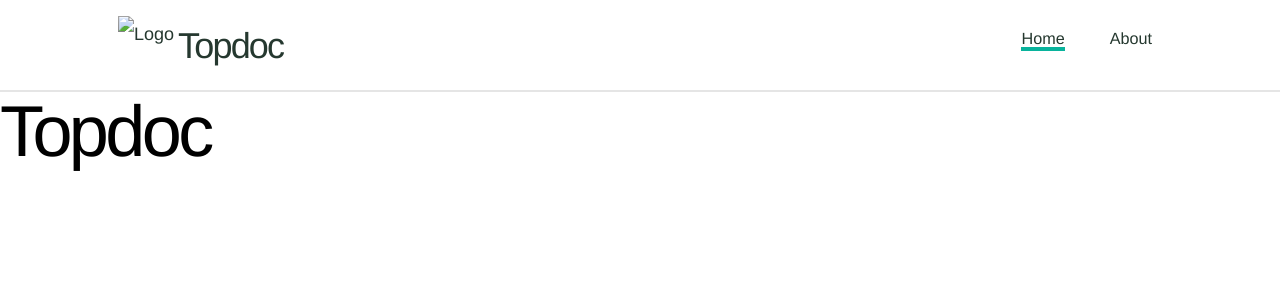
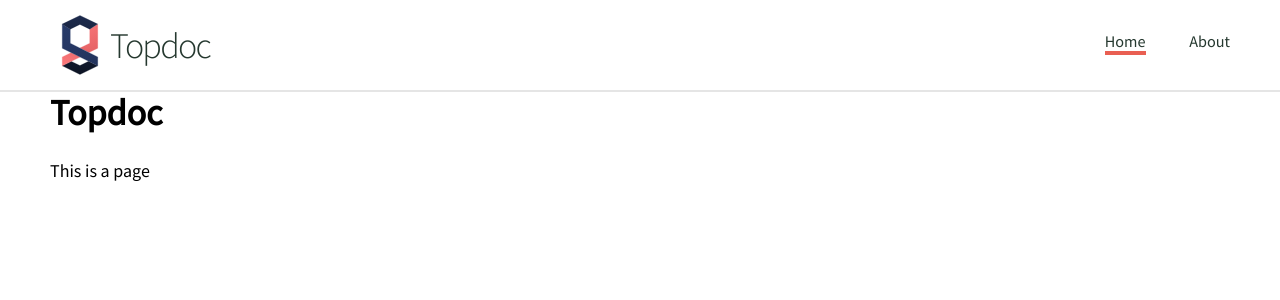
Before and after one commit to Topdoc/topdoc.github.io, a Jekyll site: the page built from index.md, in a window 1280 px wide. Shown: the top 300 px of the page. Built offline with Jekyll 4.4.1, drawn with Linux system fonts in a browser that asks for light colours.

Commit message:
added layout

```diff
--- a/_layouts/default.html
+++ b/_layouts/default.html
@@ -5,25 +5,32 @@
   <meta charset="utf-8">
   <title>Topdoc</title>
   <link rel="stylesheet" href="/css/style.css">
+  <link href="https://fonts.googleapis.com/css?family=Source+Sans+Pro:300,400" rel="stylesheet">
 </head>
 
 <body>
   <header class="site-header">
-    <div class="wrap">
+    <div class="content">
       <a href="/" class="logo">
-        <img src="assets/images/logo.svg" alt="Logo">
-        <span class="header">Topdoc</span>
+        <img src="/img/logo.svg" alt="Logo">
+        <h1 class="header">Topdoc</h1>
       </a>
-      <nav>
-        <a href="/" class="selected">Home</a>
-        <a href="/about/" class="">About</a>
+      <nav class="site-nav">
+        <ul>
+          <li><a href="/" class="selected">Home</a></li>
+          <li><a href="/about/" class="">About</a></li>
+        </ul>
       </nav>
     </div>
   </header>
-  <h1>Topdoc</h1>
-  <section>
-    {{ content }}
-  </section>
+  <main>
+    <div class="content">
+      <h1>Topdoc</h1>
+      <section>
+        {{ content }}
+      </section>
+    </div>
+  </main>
   <footer></footer>
 </body>
 
--- a/css/style.css
+++ b/css/style.css
@@ -1,63 +1,76 @@
-* {
-    margin: 0;
-    padding: 0;
-    -webkit-text-size-adjust: none
-}
-body {
-  font-family: source-sans-pro, Source Sans Pro, Helvetica, Arial, sans-serif, sans-serif;
+:root {
   font-size: 18px;
-  margin-top: 90px
 }
 
-h1, h2, h3, h4, h5, h6 {
-  font-size: 100%;
-  font-weight: 300
+body {
+  font-family: 'Source Sans Pro', sans-serif;
+  margin-top: 90px;
 }
 
-h1 {
-  font-size: 4em;
-  font-weight: 500;
-  letter-spacing: -.05em
+.logo {
+  display: flex;
+  align-items: center;
 }
 
-h2 {
-  font-size: 2.2em
+.logo img {
+  width: 60px;
+  height: 60px;
+  display: inline-block;
 }
 
-h3 {
-  font-size: 1.4em
+.content {
+  width: 100%;
+  max-width: 1200px;
+  margin: 0 auto;
+  position: relative;
+  box-sizing: border-box;
+  padding-left: 10px;
+  padding-right: 10px;
 }
 
-h4 {
-  font-size: 1.8em;
-  font-weight: 200
+.site-nav {
+  height: 32px;
 }
 
-a {
-  color: #00a99d;
-  text-decoration: none
+.site-nav ul {
+  list-style: none;
+  margin: 0;
+  padding: 0;
 }
 
-a:hover {
-  color: #00a99d
+.site-nav li {
+  display: inline-block;
 }
 
-.wrap {
-  width: 80%;
-  max-width: 1200px;
-  margin: 0 auto;
-  position: relative
+.site-header a {
+  text-decoration: none;
+  color: #25382f;
+}
+
+.site-nav a {
+  margin-left: 40px;
+  font-weight: 400;
+  font-size: 0.9rem;
+}
+
+.site-nav .selected {
+  border-bottom: 4px solid #e95f52;
 }
 
 .site-header {
+  box-sizing: border-box;
+  height: 90px;
   position: fixed;
-  height: 90px;
-  background: #fff;
-  background: rgba(255, 255, 255, 0.9);
+  width: 100%;
   left: 0;
-  right: 0;
   top: 0;
-  z-index: 99
+}
+
+.site-header h1 {
+  letter-spacing: -.05em;
+  font-size: 2rem;
+  font-weight: 300;
+  margin: 0;
 }
 
 .site-header::after {
@@ -66,252 +79,12 @@ a:hover {
   left: 0;
   bottom: -2px;
   right: 0;
-  border-bottom: 2px solid rgba(0, 0, 0, 0.1)
+  border-bottom: 2px solid rgba(0, 0, 0, 0.1);
 }
 
-.site-header .wrap {
-  padding: 28px 0 10px
+.site-header .content {
+  display: flex;
+  justify-content: space-between;
+  align-items: center;
+  height: 100%;
 }
-
-.site-header a {
-  color: #25382f;
-  font-size: 1.0em;
-  -webkit-transition: color 0.2s linear;
-  -moz-transition: color 0.2s linear;
-  -ms-transition: color 0.2s linear;
-  -o-transition: color 0.2s linear;
-  transition: color 0.2s linear
-}
-
-.site-header .logo {
-  float: left;
-  line-height: 36px
-}
-
-.site-header .logo img {
-  float: left;
-  margin-top: -12px;
-  margin-left: -10px;
-  width: 60px;
-  height: 60px
-}
-
-.site-header .logo .header {
-  letter-spacing: -.05em;
-  font-size: 2em;
-  font-weight: 300
-}
-
-.site-header nav {
-  float: right
-}
-
-.site-header nav a {
-  margin-left: 40px;
-  font-weight: 400;
-  font-size: 0.9em
-}
-
-.site-header nav a.selected {
-  border-bottom: 4px solid #09b39c
-}
-
-.site-header nav .bt {
-  color: #fff;
-  -webkit-transition: background-color 0.2s linear;
-  -moz-transition: background-color 0.2s linear;
-  -ms-transition: background-color 0.2s linear;
-  -o-transition: background-color 0.2s linear;
-  transition: background-color 0.2s linear
-}
-
-
-@media all and (max-width: 1150px) {
-    .wrap {
-        width: 90%
-    }
-    section .wrap {
-        width: 59%;
-        padding-right: 31%
-    }
-    section .wrap .insert.large {
-        right: -5.5%
-    }
-    section .wrap.reverse {
-        padding-right: 0;
-        padding-left: 31%
-    }
-    section .wrap.reverse .insert.large {
-        left: -6%
-    }
-    .site-header .logo .header {
-        font-size: 1.6em
-    }
-    .site-header nav a {
-        font-size: 0.9em;
-        margin-left: 20px
-    }
-}
-@media all and (max-width: 1000px) {
-    .wrap,
-    section .wrap.full {
-        width: 95%
-    }
-    section .wrap {
-        width: 57%;
-        padding-right: 38%
-    }
-    section .wrap .insert.large {
-        right: -2%
-    }
-    section .wrap.reverse {
-        padding-right: 0;
-        padding-left: 38%
-    }
-    section .wrap.reverse .insert.large {
-        left: -2%
-    }
-    .demo nav h3 {
-        font-size: 0.8em
-    }
-    .demo nav a {
-        height: 50px;
-        line-height: 50px;
-        font-size: 0.9em
-    }
-    .demo nav a img {
-        width: 50px;
-        height: 50px
-    }
-    .youtube-video {
-        width: 700px;
-        height: 456px
-    }
-    footer nav a {
-        margin: 0 30px;
-        width: 48px;
-        height: 48px
-    }
-}
-@media all and (max-width: 800px) {
-    .youtube-video {
-        width: 100%;
-        height: 280px
-    }
-}
-@media all and (max-width: 750px) {
-    .mobile-hide {
-        display: none
-    }
-    body {
-        margin-top: 0
-    }
-    .site-header {
-        position: relative;
-        height: auto;
-        padding-bottom: 10px;
-        text-align: center
-    }
-    .site-header .logo {
-        float: none;
-        display: inline-block;
-        margin-top: -6px;
-        height: 60px
-    }
-    .site-header nav {
-        clear: both;
-        display: block;
-        float: none;
-        padding-top: 10px;
-        margin-top: -8px;
-        border-top: 1px solid #eee
-    }
-    .site-header nav a {
-        float: none;
-        font-size: 0.8em
-    }
-    .site-header nav a:first-child {
-        margin-left: 0
-    }
-    .site-header nav .bt {
-        display: none
-    }
-    section .wrap {
-        width: 95%;
-        padding: 50px 0;
-        min-height: 0
-    }
-    section .wrap.reverse {
-        padding-left: 0
-    }
-    section .wrap .insert {
-        position: relative;
-        max-height: 200px;
-        max-width: none;
-        display: none
-    }
-    section .wrap.short {
-        padding-top: 20px;
-        padding-bottom: 20px;
-        min-height: 0
-    }
-    h1 {
-        font-size: 2.8em
-    }
-    h2 {
-        font-size: 1.6em
-    }
-    h3 {
-        font-size: 1.2em
-    }
-    h4 {
-        font-size: 1.5em;
-        font-weight: 300
-    }
-    #hero,
-    .primary {
-        background-size: 1600px 400px;
-        background-position: -500px 0
-    }
-    .primary {
-        background-position: -500px -50px
-    }
-    #get-snap {
-        display: none
-    }
-    .saw:after,
-    .primary .saw:after,
-    .secondary .saw:after {
-        border-width: 22px;
-        border-bottom-width: 0;
-        bottom: -22px
-    }
-    .demo aside {
-        width: 100%;
-        display: block;
-        float: none
-    }
-    .demo iframe {
-        width: 100%;
-        display: block;
-        float: none
-    }
-    .demo nav {
-        padding: 0 0 0
-    }
-}
-@media all and (max-width: 480px) {
-    #hero,
-    .primary {
-        background-size: 1200px 300px;
-        background-position: -340px 0
-    }
-    .primary {
-        background-position: -340px -50px
-    }
-    footer nav a {
-        margin: 0 16px;
-        width: 40px;
-        height: 40px
-    }
-}
--- a/index.md
+++ b/index.md
@@ -1,2 +1,3 @@
 ---
 ---
+This is a page
```
Also changed, not shown: img/logo.svg (added).
